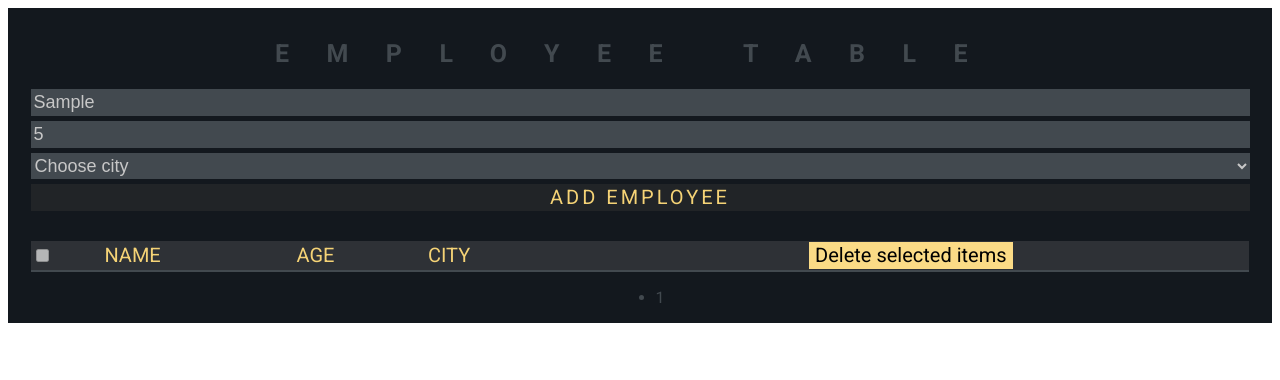
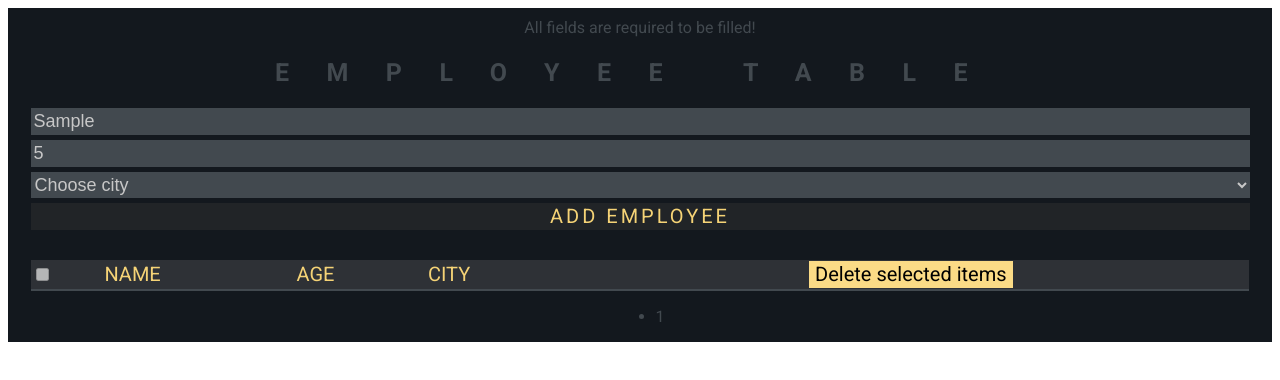
Before and after one commit to IevaSta/Employee-table, a React (Create React App) app: page / in a window 1280 px wide. Both pictures are taken after typing "Sample", "5" into the empty fields and a click on the button "ADD EMPLOYEE". Shown: the top 380 px of the page. Built offline with nearby package versions, Linux system fonts and the light colour scheme.

Commit message:
alert msg done

```diff
--- a/src/Components/NewData.jsx
+++ b/src/Components/NewData.jsx
@@ -1,3 +1,4 @@
+import { useState } from "react";
 import { useContext } from "react";
 import { useRef } from "react";
 import { addNewEmployee_action } from "../Action/dataActions";
@@ -10,6 +11,7 @@ function NewData() {
   const nameRef = useRef();
   const ageRef = useRef();
   const selectRef = useRef();
+  const [alert, setAlert] = useState(false)
 
   const addNewEmployee = () => {
 
@@ -29,16 +31,18 @@ function NewData() {
           check: false,
         })
       );
-
       nameRef.current.value = "";
       ageRef.current.value = "";
       selectRef.current.value = "";
+      setAlert(false);
+    } else {
+      setAlert(true);
     }
   }
 
-
-
   return (
+    <>
+      {alert && <div>All fields are required to be filled!</div>}
       <div className="card">
         <div className="top">
           <h2>employee table</h2>
@@ -57,6 +61,7 @@ function NewData() {
 
         </div>
       </div>
+    </>
   );
 }
 
```
Lines whose indentation alone changed are shown as unchanged.
